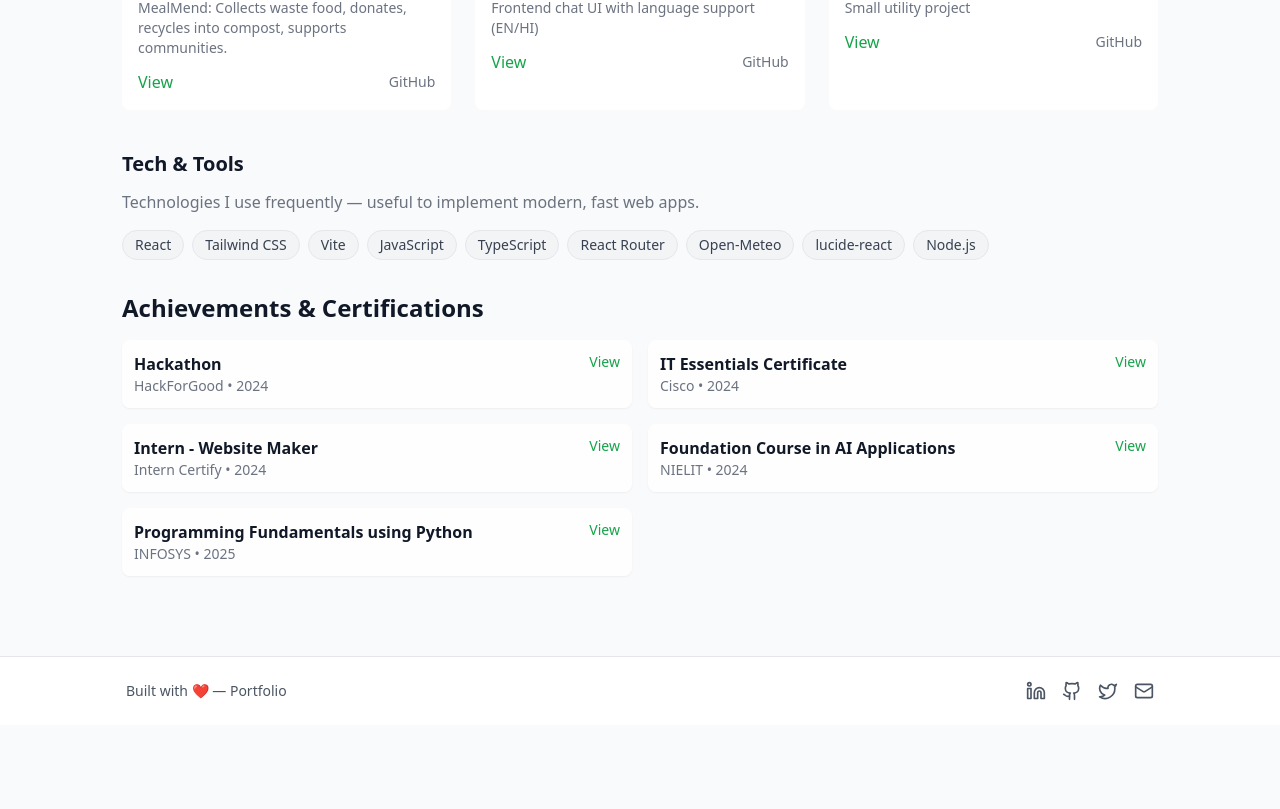
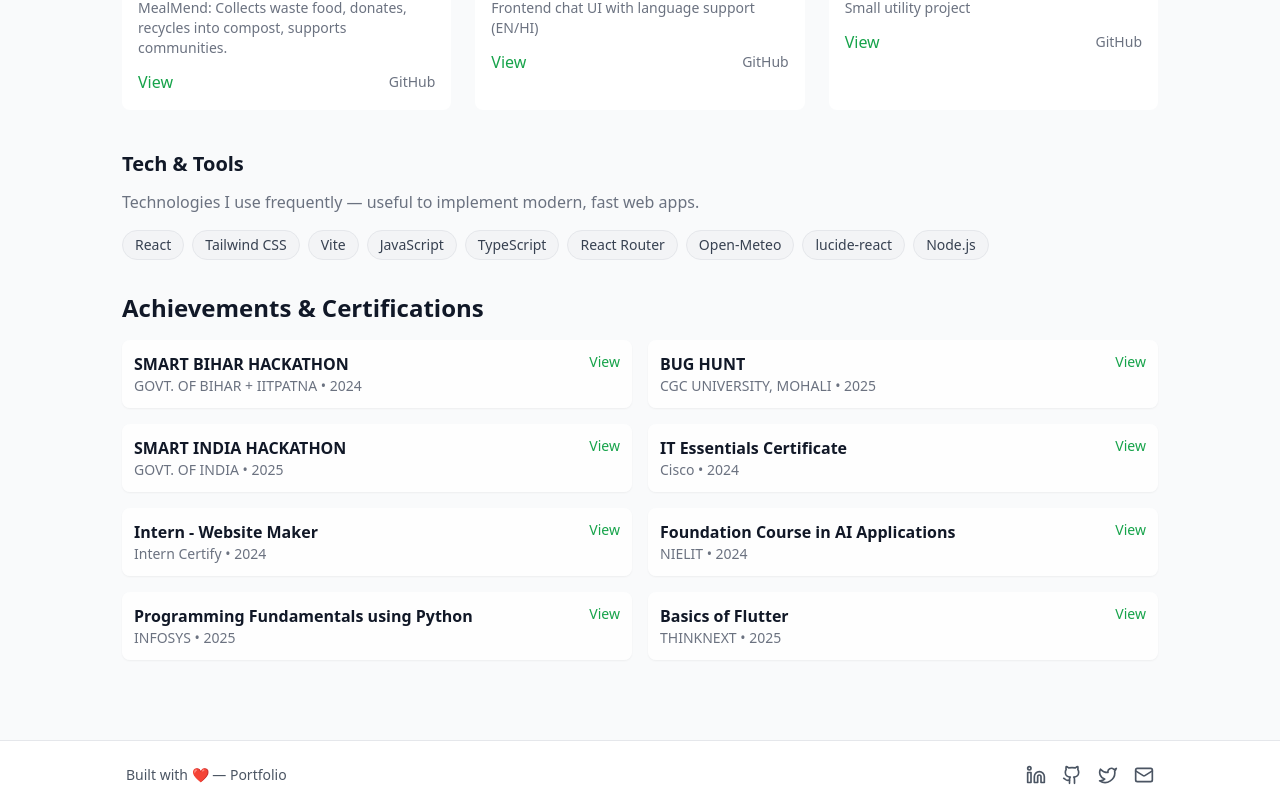
Before and after one commit to Sonukr2006/MyPortfolio, a React (Vite) app in the folder Frontend/: page / in a window 1280 px wide. Shown: the part 958-1767 px from the top of the page. Before the commit the page ends 1683 px from the top, so only its background shows below. Built offline with nearby package versions, Linux system fonts and the light colour scheme.

Commit message:
Update achievement links and add new entries

```diff
--- a/Frontend/src/components/Home.jsx
+++ b/Frontend/src/components/Home.jsx
@@ -2,7 +2,7 @@ import React from 'react'
 import ProjectCard from './ProjectCard'
 import Hero from './Hero'
 import Achievements from './Achievements'
-const inforsysLink = 'https://drive.google.com/file/d/103JLhV_-n9C2arEiCm6ITIo8ki4fxgEs/view?usp=sharing'
+
 
 const Home = () => (
   <div>
@@ -30,11 +30,14 @@ const Home = () => (
     </div>
 
     <Achievements items={[
-      { title: 'Hackathon ', org: 'HackForGood', year: '2024', link: '#' },
-      { title: 'IT Essentials Certificate', org: 'Cisco', year: '2024', link: '/assets/SonuKumar-IT%20Essentials-certificate.pdf' },
-      { title: 'Intern - Website Maker', org: 'Intern Certify', year: '2024', link: '/assets/Intern%20Certify%20Certification%20_20241130_155155_0000.pdf' },
+      { title: 'SMART BIHAR HACKATHON ', org: 'GOVT. OF BIHAR + IITPATNA', year: '2024', link: 'https://drive.google.com/file/d/1wP4dI3MndpqkBWcG3fgE8GjPZ_fOpwgD/view?usp=sharing' },
+      { title: 'BUG HUNT', org: 'CGC UNIVERSITY, MOHALI', year: '2025', link: 'https://drive.google.com/file/d/1Rl0FOdY-_nTo7XNAp-_LoSV3GEteXiU2/view?usp=sharing' },
+      { title: 'SMART INDIA HACKATHON', org: 'GOVT. OF INDIA', year: '2025', link: 'https://drive.google.com/file/d/1Xrt1poncIaSrEgv5GESwPm8DNj4v4aHN/view?usp=sharing' },
+      { title: 'IT Essentials Certificate', org: 'Cisco', year: '2024', link: 'https://drive.google.com/file/d/1CcXkxKrLolF6BkaI2fwE8lQvDRi-4l1T/view?usp=sharing' },
+      { title: 'Intern - Website Maker', org: 'Intern Certify', year: '2024', link: 'https://drive.google.com/file/d/19bfJaSsk-7GAozB0O9WxNlVK8Px9Q7RN/view?usp=sharing' },
       { title: 'Foundation Course in AI Applications', org: 'NIELIT', year: '2024', link: '/assets/MarkSheet_1740245.pdf' },
-      { title: 'Programming Fundamentals using Python', org: 'INFOSYS', year: '2025', link: {inforsysLink} }
+      { title: 'Programming Fundamentals using Python', org: 'INFOSYS', year: '2025', link: 'https://drive.google.com/file/d/103JLhV_-n9C2arEiCm6ITIo8ki4fxgEs/view?usp=drive_link' },
+      { title: 'Basics of Flutter', org: 'THINKNEXT', year: '2025', link: 'https://drive.google.com/file/d/1BKcws4iLusGi8XDpxnzF9aX1pwmMuVFn/view?usp=sharing' },
     ]} />
   </div>
 )
```
